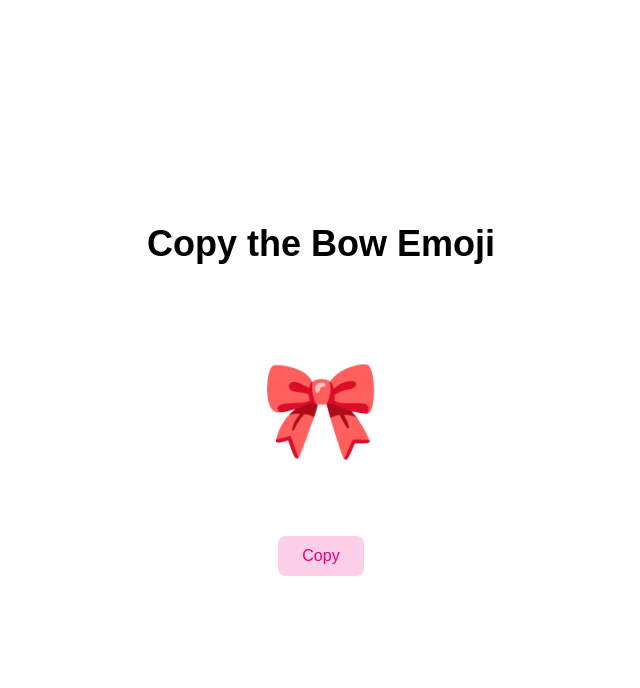
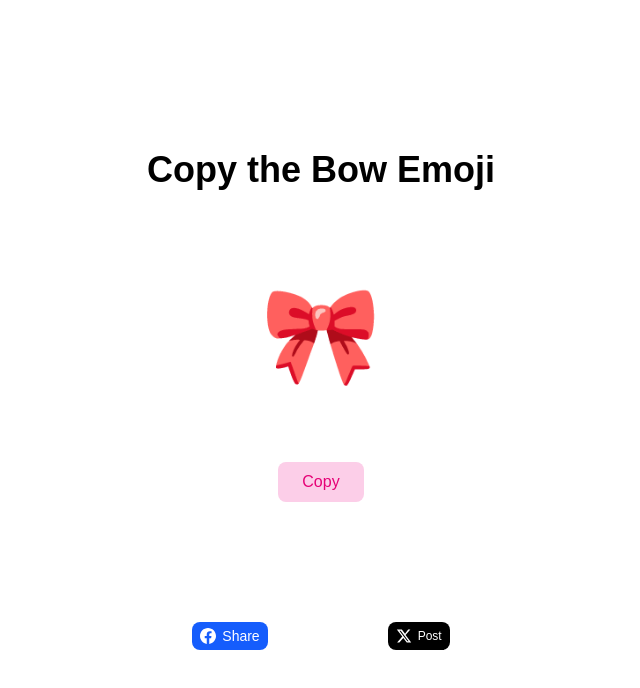
Before and after one commit to hankeyyh/copy-bow-emoji, a Next.js app: page / in a window 1280 px wide. Shown: the top 688 px of the page, without its empty margins (319-959 px from the left). Built offline with nearby package versions, Linux system fonts and the light colour scheme.

Commit message:
feat: share button

```diff
--- a/app/page.tsx
+++ b/app/page.tsx
@@ -14,6 +14,36 @@ export default function Home() {
     } catch (err) {
       console.error('Failed to copy: ', err);
     }
+  };
+
+  const shareOnFacebook = () => {
+    const url = encodeURIComponent(window.location.href);
+    const text = encodeURIComponent('Copy the Cute Bow Emoji 🎀 !');
+
+    // 计算弹窗位置（居中）
+    const width = 600;
+    const height = 400;
+    const left = (window.screen.width - width) / 2;
+    const top = (window.screen.height - height) / 2;
+
+    const windowFeatures = `width=${width},height=${height},left=${left},top=${top},resizable=yes,scrollbars=yes,toolbar=no,menubar=no,location=no,status=no`;
+
+    window.open(`https://www.facebook.com/sharer/sharer.php?u=${url}&quote=${text}`, 'facebook-share', windowFeatures);
+  };
+
+  const shareOnX = () => {
+    const url = encodeURIComponent(window.location.href);
+    const text = encodeURIComponent('Copy the Cute Bow Emoji 🎀 !');
+
+    // 计算弹窗位置（居中）
+    const width = 600;
+    const height = 400;
+    const left = (window.screen.width - width) / 2;
+    const top = (window.screen.height - height) / 2;
+
+    const windowFeatures = `width=${width},height=${height},left=${left},top=${top},resizable=yes,scrollbars=yes,toolbar=no,menubar=no,location=no,status=no`;
+
+    window.open(`https://twitter.com/intent/tweet?url=${url}&text=${text}`, 'x-share', windowFeatures);
   };
 
   return (
@@ -38,6 +68,29 @@ export default function Home() {
         >
           {copied ? 'Copy Success!' : 'Copy'}
         </button>
+
+        {/* 社交分享按钮 */}
+        <div className="flex gap-30 mt-30 justify-center">
+          <button
+            onClick={shareOnFacebook}
+            className="flex items-center gap-1.5 px-2 py-1 bg-blue-600 hover:bg-blue-700 text-white rounded-lg transition-colors duration-200 text-sm"
+          >
+            <svg className="w-4 h-4" fill="currentColor" viewBox="0 0 24 24">
+              <path d="M24 12.073c0-6.627-5.373-12-12-12s-12 5.373-12 12c0 5.99 4.388 10.954 10.125 11.854v-8.385H7.078v-3.47h3.047V9.43c0-3.007 1.792-4.669 4.533-4.669 1.312 0 2.686.235 2.686.235v2.953H15.83c-1.491 0-1.956.925-1.956 1.874v2.25h3.328l-.532 3.47h-2.796v8.385C19.612 23.027 24 18.062 24 12.073z"/>
+            </svg>
+            Share
+          </button>
+
+          <button
+            onClick={shareOnX}
+            className="flex items-center gap-1.5 px-2 py-1 bg-black hover:bg-gray-800 text-white rounded-lg transition-colors duration-200 text-xs"
+          >
+            <svg className="w-4 h-4" fill="currentColor" viewBox="0 0 24 24">
+              <path d="M18.244 2.25h3.308l-7.227 8.26 8.502 11.24H16.17l-5.214-6.817L4.99 21.75H1.68l7.73-8.835L1.254 2.25H8.80l4.713 6.231zm-1.161 17.52h1.833L7.084 4.126H5.117z"/>
+            </svg>
+            Post
+          </button>
+        </div>
       </div>
     </div>
   );
```
